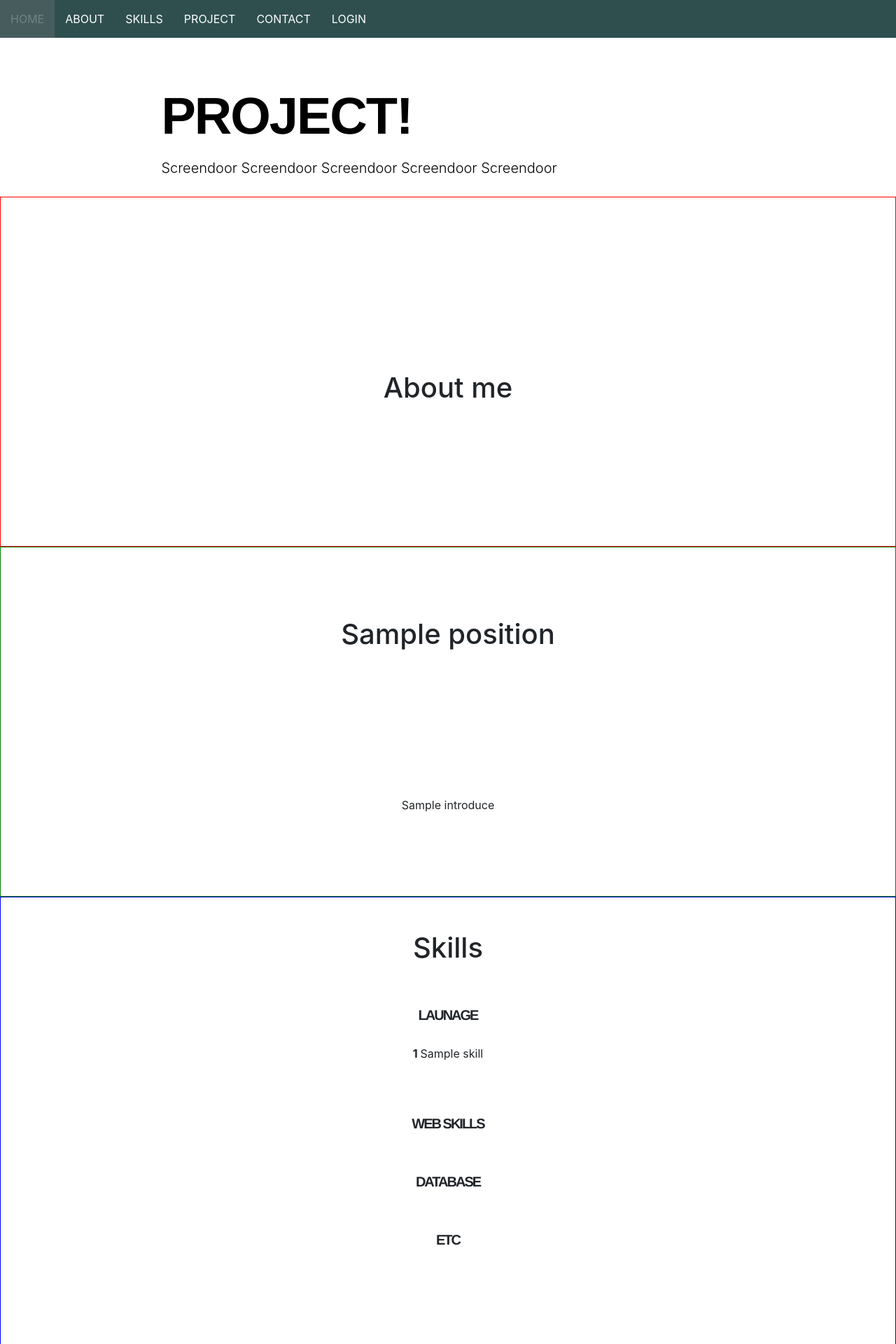
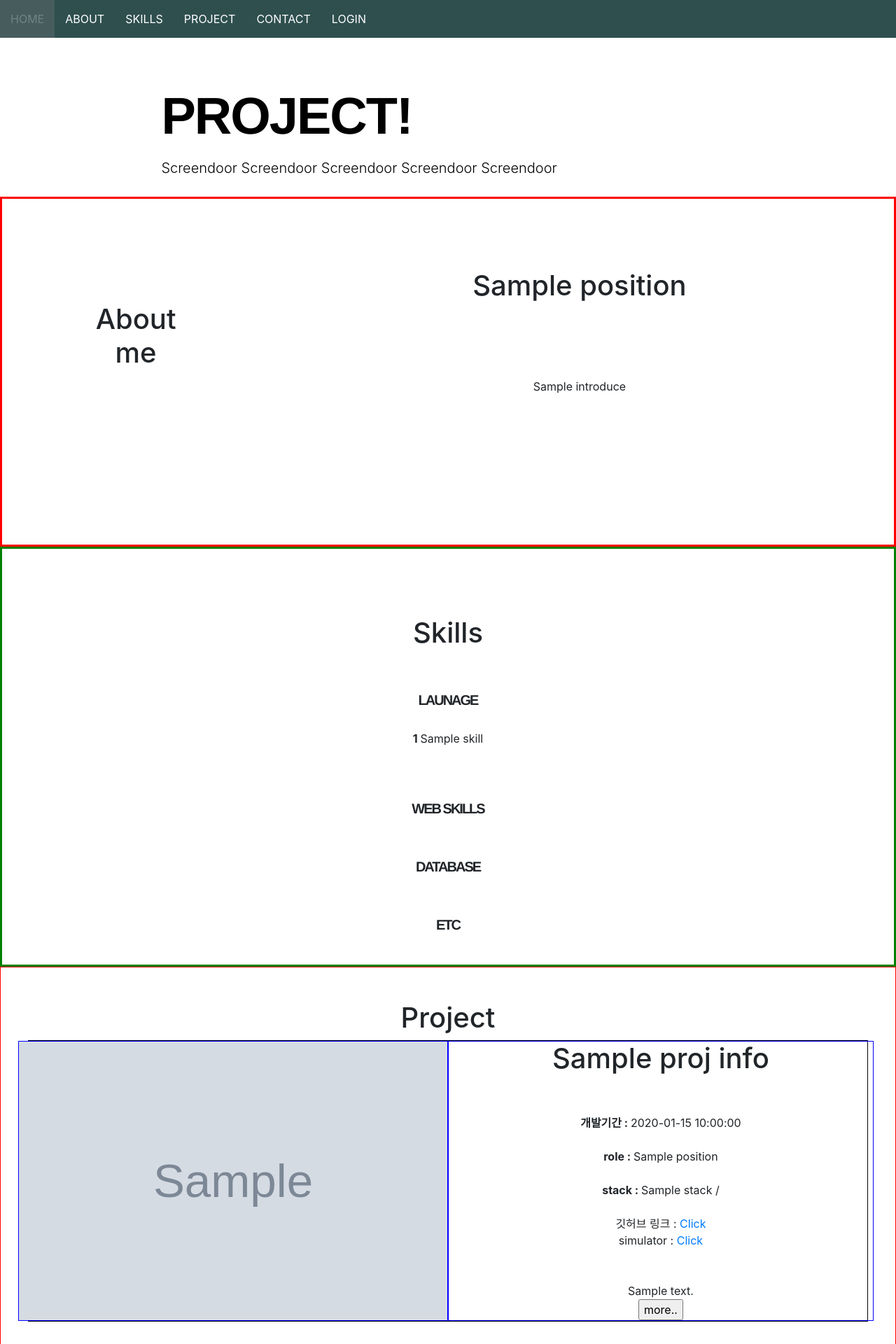
Before and after one commit to web-python-project/project-portfolio, a Flask app: template view/templates/home.html in a window 1280 px wide. Shown: the top 1920 px of the page at 70% size. Run offline with Flask 2, Linux system fonts and the light colour scheme; the template is opened without the code that fills it: most values are stand-ins (such as "Sample title", 1, 10 or a date in 2020); grey boxes marked "Sample" are stand-in pictures; parts of the project's set-up code (start-up, migrations or seed data) failed here and were passed over; some libraries are stand-ins or nearby versions.

Commit message:
modify home&detailed view

```diff
--- a/static/css/style.css
+++ b/static/css/style.css
@@ -119,47 +119,50 @@ header{
     background-color: #891e1b;
 }
 
-
-
 .zero-div {
-
             position: static;
             width: 100%;
             height: 100%;}
 
-
 .first-div {
-    height:500px;
-            border:1px solid red;
+    height: 500px;
+            border:3px solid red;
             position: static;
             left:0;  }
 
 #first-text h1{
     text-align: center;
-                padding: 200px 100px;}
+                padding: 100px 100px;}
 
+.col1_first_div{display: inline-block;
+    text-align: center;
+    float: left;
+    width: 30%;
+    height: 400px;
+    }
+
+.col2_first_div{display: inline-block;
+    text-align: center;
+    float: left;
+    width: 69.5%;
+    height: 400px;
+    }
 
 
 .second-div {
-    height:500px;
-                border:1px solid green;
-                position: static;
-                right: 0;}
+    height: 600px;
+    text-align: center;
+    border:3px solid green;}
 
-#second-text h1{text-align: center;
-                padding: 100px; }
-#second-text p{ text-align: center;
-                padding:100px; }
-
-
-
+#ski{
+    text-align: center;
+}
 
 
 .third-div {
-    text-align: center;
-            border:1px solid blue;
-            position:static;
-            height:700px;}
+            border:1px solid palegreen;
+            position:static; }
+
 
 
 #launage { font-family: "Exo 2","Helvetica Neue",Helvetica,sans-serif;
@@ -183,7 +186,6 @@ header{
     margin: 1.25em 0 0.2em;
     letter-spacing: -2px;}
 
-
 #etc { font-family: "Exo 2","Helvetica Neue",Helvetica,sans-serif;
     text-transform: uppercase;
     font-weight: 800;
@@ -197,7 +199,8 @@ header{
     border:1px solid red;
     position: static;}
 
-#project-div-comments-text{
+#project-div-comments{
+
     text-align: left;
     border:1px solid yellow;}
 
@@ -205,11 +208,8 @@ header{
         text-align: center; }
 
 #sub-project{ width:1200px;
-    height:400px;
     margin:0 auto;
      border:1px solid black;}
-
-
 
 .col1{display: inline-block;
     float: left;
--- a/view/templates/base.html
+++ b/view/templates/base.html
@@ -4,8 +4,8 @@
         <meta charset="utf-8">
             <title> screendoor - portfolio </title>
             <link rel="stylesheet" href="static/css/style.css">
-                <link rel="stylesheet" href="https://stackpath.bootstrapcdn.com/bootstrap/4.3.1/css/bootstrap.min.css">
-                    </head>
+            <link rel="stylesheet" href="https://stackpath.bootstrapcdn.com/bootstrap/4.3.1/css/bootstrap.min.css">
+    </head>
     <body>
         <nav id="topMenu">
             <ul class="nav-container">
@@ -27,9 +27,5 @@
         <div style="margin-top:100px;">
             {% block content %} {% endblock %} </div>
 
-        <div class="contact-div" id="cont">
-            <h1>Contact</h1>
-            <h3>Email:juuuwon@naver.com</h3>
-        </div>
     </body>
 </html>
--- a/view/templates/home.html
+++ b/view/templates/home.html
@@ -1,6 +1,6 @@
 {% extends "base.html" %}
 {% block content %}
-<div   style="scroll-behavior: smooth;">
+<div>
     <div>
         {%with adminInfo=adminInfo%}
             {% include "homeAdminInfo.html" %}
@@ -12,6 +12,15 @@
             {% include "homeProjInfo.html" %}
         {%endwith%}
     </div>
+
+    <div class="contact-div" id="cont">
+        <h1>Contact</h1>
+        {% for i in adminInfo%}
+        {{i}}
+        {% endfor %}
+
+        <h3>0603yang@naver.com</h3>
+    </div>
 </div>
 
 {% endblock %}
--- a/view/templates/homeAdminInfo.html
+++ b/view/templates/homeAdminInfo.html
@@ -12,22 +12,24 @@
 </div>
 
 <div class="first-div" id="first-text">
+    <div class="col1_first_div">
         <br>
         <br>
         <h1> About me </h1>
     </div>
 
-<div class="second-div" id="second-text">
+    <div class="col2_first_div">
         <section>
             <h1>{{i["position"]}}</h1>
-        <P>{{i["introduce"]}}
-        </P>
+            <P>{{i["introduce"]}}</P>
         </section>
     </div>
+</div>
 
-<div class="third-div" id="ski" >
-    <br>
-    <br>
+
+<div class="second-div" id="ski">
+    <br><br>
+    <br><br>
     <h1>Skills</h1></br>
 
     {% with language = i["language"]%}
```
Also changed, not shown: view/templates/detailed.html (+4 -14 lines). Lines whose indentation alone changed are shown as unchanged.
